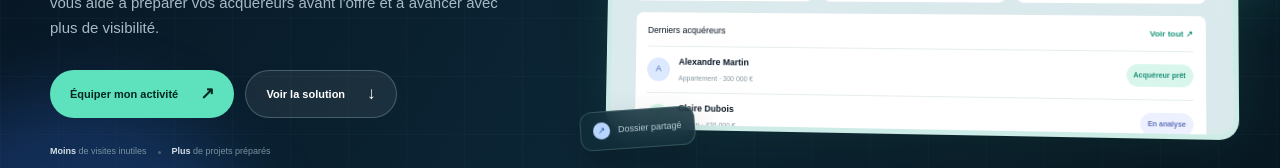
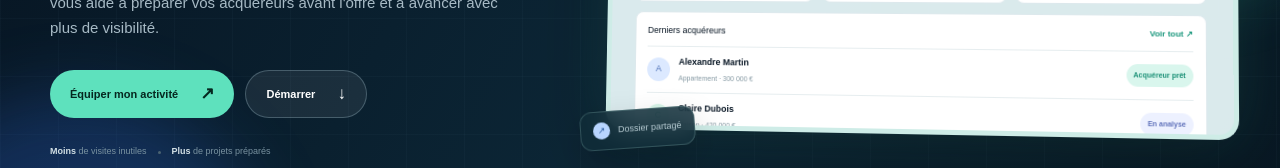
Before and after one commit to Courtia/courtia-site, a Next.js app: page /professionnels in a window 1280 px wide. Shown: the part 522-690 px from the top of the page. Built offline with nearby package versions, Linux system fonts and the light colour scheme.

Commit message:
Renommer le bouton de démarrage pro

```diff
--- a/app/professionnels/page.tsx
+++ b/app/professionnels/page.tsx
@@ -81,7 +81,7 @@ export default function ProfessionalsPage() {
       <section className="pro-hero-page" id="top">
         <div className="pro-page-grid" /><div className="pro-page-glow pro-page-glow-a" /><div className="pro-page-glow pro-page-glow-b" />
         <div className="pro-hero-inner">
-          <div className="pro-page-copy" data-pro-reveal><span className="eyebrow">Courtia pour les professionnels</span><h1>Votre acquéreur est-il<br /><em>vraiment prêt ?</em></h1><p>Les projets motivés ne deviennent pas toujours des ventes. Courtia vous aide à préparer vos acquéreurs avant l&apos;offre et à avancer avec plus de visibilité.</p><div className="pro-actions"><button className="button button-primary" onClick={() => scrollToId("contact")}>Équiper mon activité <span>↗</span></button><button className="button button-glass" onClick={() => scrollToId("pro-feature")}>Voir la solution <span>↓</span></button></div><div className="pro-meta"><span><b>Moins</b> de visites inutiles</span><i /><span><b>Plus</b> de projets préparés</span></div></div>
+          <div className="pro-page-copy" data-pro-reveal><span className="eyebrow">Courtia pour les professionnels</span><h1>Votre acquéreur est-il<br /><em>vraiment prêt ?</em></h1><p>Les projets motivés ne deviennent pas toujours des ventes. Courtia vous aide à préparer vos acquéreurs avant l&apos;offre et à avancer avec plus de visibilité.</p><div className="pro-actions"><button className="button button-primary" onClick={() => scrollToId("contact")}>Équiper mon activité <span>↗</span></button><button className="button button-glass" onClick={() => scrollToId("pro-feature")}>Démarrer <span>↓</span></button></div><div className="pro-meta"><span><b>Moins</b> de visites inutiles</span><i /><span><b>Plus</b> de projets préparés</span></div></div>
           <div className="pro-hero-product" data-pro-reveal><div className="pro-floating pro-floating-top"><span>✓</span> Acquéreur prêt</div><div className="pro-floating pro-floating-bottom"><span>↗</span> Dossier partagé</div><div className="pro-app-window"><div className="pro-app-top"><img src="/courtia-logo.png" alt="Courtia" /><span className="pro-app-url">courtia.app/pro</span><span className="pro-live"><i /> En direct</span></div><div className="pro-app-title"><div><small>Votre pipeline acquéreurs</small><h3>Les projets qui<br /><em>avancent.</em></h3></div><span className="pro-date">Aujourd&apos;hui ⌄</span></div><div className="pro-mini-stats"><div><small>Acquéreurs actifs</small><b>24</b><span>↗ 12% ce mois</span></div><div><small>Projets préparés</small><b>18</b><span>Sur les 30 derniers jours</span></div><div><small>Temps gagné</small><b>+ 6h</b><span>Cette semaine</span></div></div><div className="pro-app-list"><div className="pro-list-heading"><span>Derniers acquéreurs</span><b>Voir tout ↗</b></div><div className="pro-list-row"><span className="list-avatar blue">A</span><span><b>Alexandre Martin</b><small>Appartement · 300 000 €</small></span><strong className="list-status ready">Acquéreur prêt</strong></div><div className="pro-list-row"><span className="list-avatar green">C</span><span><b>Claire Dubois</b><small>Maison · 420 000 €</small></span><strong className="list-status analysis">En analyse</strong></div></div></div></div>
         </div>
       </section>
```
